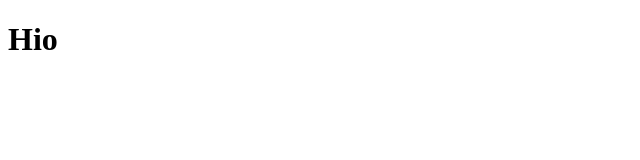
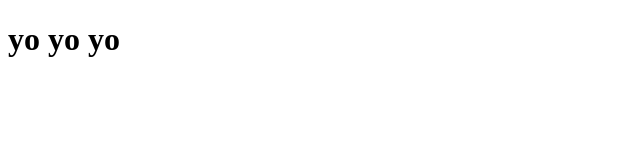
Before and after one commit to mikederjabin/mikederjabin.github.io, a plain HTML site: page index.html in a window 1280 px wide. Shown: the whole page, without its empty margins (0-640 px from the left). Drawn offline with Linux system fonts and the light colour scheme.

Commit message:
changed to yo

```diff
--- a/index.html
+++ b/index.html
@@ -6,6 +6,6 @@
     <title>Document</title>
 </head>
 <body>
-    <h1>Hio</h1>
+    <h1>yo yo yo</h1>
 </body>
 </html>
```
